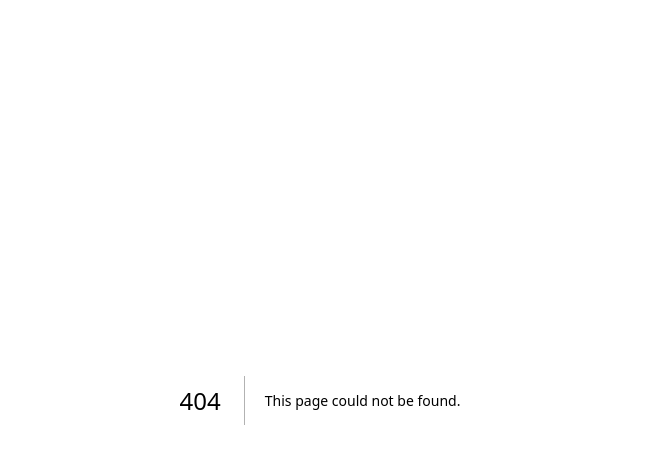
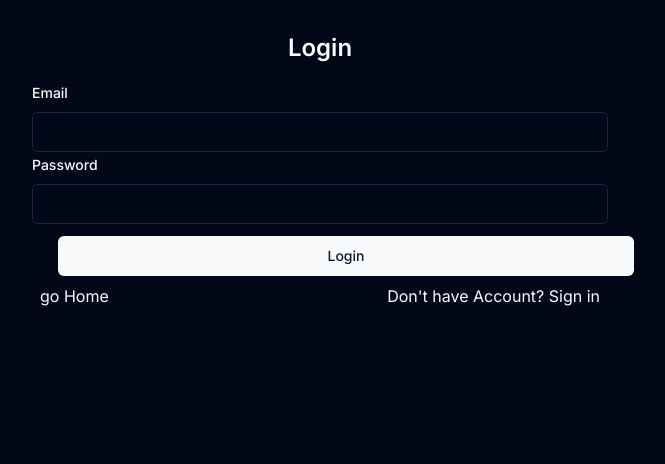
Before and after one commit to jewel109/ecommerce-frontend, a Next.js app: page /login in a window 1280 px wide. Before the commit this address had no page. Shown: the top 464 px of the page, without its empty margins (320-985 px from the left). Built offline with nearby package versions, Linux system fonts and the light colour scheme.

Commit message:
login page

```diff
--- /dev/null
+++ b/app/(profile)/login/page.tsx
@@ -0,0 +1,109 @@
+"use client"
+import { Button } from '@/components/ui/button';
+import { Form, FormControl, FormField, FormItem, FormLabel, FormMessage } from '@/components/ui/form';
+import { Input } from '@/components/ui/input';
+import { Label } from '@/components/ui/label';
+import { useTheme } from 'next-themes';
+import Link from 'next/link';
+import React, { useEffect, useState } from 'react';
+import { useForm } from 'react-hook-form';
+import { z } from "zod"
+import { zodResolver } from "@hookform/resolvers/zod"
+
+interface LoginFormschema {
+  onSubmit: (formData: { email: string; password: string }) => void;
+}
+
+const formSchema = z.object({
+  email: z.string().email().min(4),
+  password: z.string().min(4)
+})
+
+const LoginForms: React.FC<LoginFormschema> = ({ onSubmit }) => {
+
+  const [error, setError] = useState<string | null>(null);
+  const { setTheme } = useTheme()
+
+
+  const form = useForm<z.infer<typeof formSchema>>({
+    resolver: zodResolver(formSchema),
+    defaultValues: {
+      email: "",
+      password: ""
+    }
+  })
+
+  const handleSubmit = async (values: z.infer<typeof formSchema>) => {
+
+    // Implement form validation here (optional)
+    // Replace with your actual registration logic (e.g., API call)
+  };
+
+  useEffect(() => {
+    setTheme("dark")
+  }, [])
+
+  return (
+    <div className="container mx-auto px-4 py-8 md:px-8 lg:px-16 ">
+      <h1 className="text-2xl font-semibold mb-4 text-center">Login</h1>
+      <div className="flex flex-col space-y-4 lg:mx-auto">
+
+        <Form {...form}>
+          <form onSubmit={form.handleSubmit(onSubmit)} >
+            <FormField
+              control={form.control}
+              name='email'
+              render={({ field }) => (
+                <FormItem
+                >
+
+                  <FormLabel className="text-left lg:ml-72">Email</FormLabel>
+                  <FormControl>
+                    <Input
+                      className="md:w-full lg:w-2/4 self-center lg:mx-auto"
+                      {...field}
+                    />
+                  </FormControl>
+
+                  <FormMessage className="text-left lg:ml-72 " />
+                </FormItem>
+              )}
+            />
+            <FormField
+              control={form.control}
+              name='password'
+              render={({ field }) => (
+                <FormItem
+                >
+
+                  <FormLabel className="text-left lg:ml-72 ">Password</FormLabel>
+                  <FormControl>
+                    <Input
+                      {...field}
+                      className="md:w-full lg:w-2/4 self-center lg:mx-auto"
+                    />
+
+                  </FormControl>
+
+                  <FormMessage className="text-left lg:ml-72 " />
+                </FormItem>)
+              } />
+
+
+
+            <Button type="submit" className="md:w-full max-md:w-full lg:w-2/4 lg:ml-[314px] py-2 mt-3">Login</Button>
+            <div className='mx-auto p-2 lg:w-2/4 sm:w-full max-md:w-full  flex flex-row justify-between'>
+              <Link href='/' className='hover:text-green-500'>go Home </Link>
+              <Link href='/login' className='hover:text-green-500'>Don't have Account? Sign in</Link>
+
+            </div>
+
+          </form>
+
+        </Form >
+      </div>
+    </div >
+  );
+};
+
+export default LoginForms;
```
